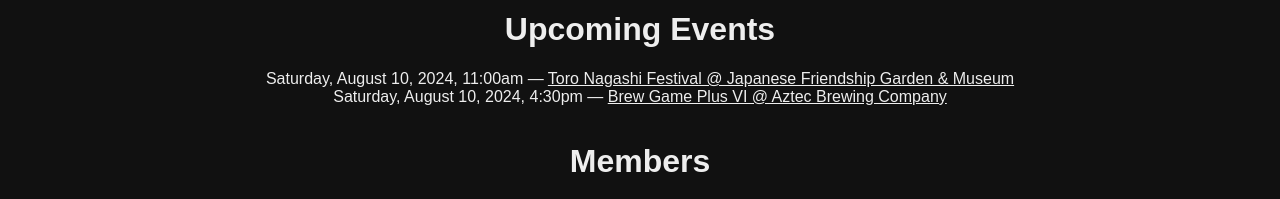
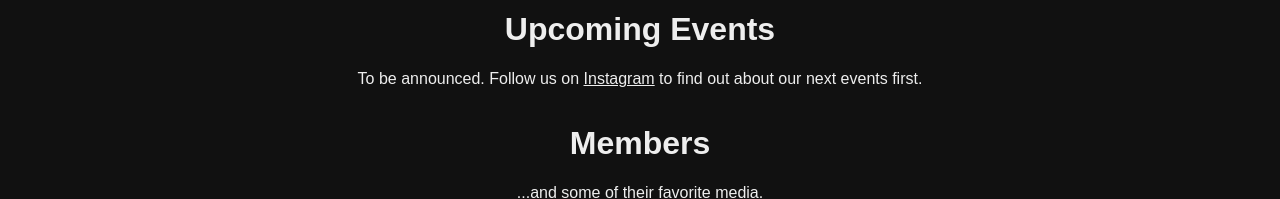
Before and after one commit to lawrencehlee/super-tonic-site, a plain HTML site: page index.html in a window 1280 px wide. Shown: the part 510-709 px from the top of the page. Drawn offline with Linux system fonts and the light colour scheme; a web font is replaced by a local one.

Commit message:
Add placeholder message for event, remove old events (#4)
Co-authored-by: Andrei Thompson <andreiwthomps@gmail.comj>

```diff
--- a/index.html
+++ b/index.html
@@ -33,10 +33,7 @@
         <h1>Upcoming Events</h1>
         <div>
             <div>
-                Saturday, August 10, 2024, 11:00am — <a href="https://www.niwa.org/odori">Toro Nagashi Festival @ Japanese Friendship Garden & Museum</a>
-            </div>
-            <div>
-                Saturday, August 10, 2024, 4:30pm — <a href="https://checkout.square.site/buy/YRKCWPGPWTGJPWITRNPJIZGS">Brew Game Plus VI @ Aztec Brewing Company</a>
+                To be announced. Follow us on <a href="https://www.instagram.com/supertonicsocial/">Instagram</a> to find out about our next events first.
             </div>
             <div style="display: none">
                 Saturday, October 19, 2024, 1:30pm — <a href="https://www.niwa.org/otaku">Otaku Smash Fest @ Japanese Friendship Garden & Museum</a>
```
